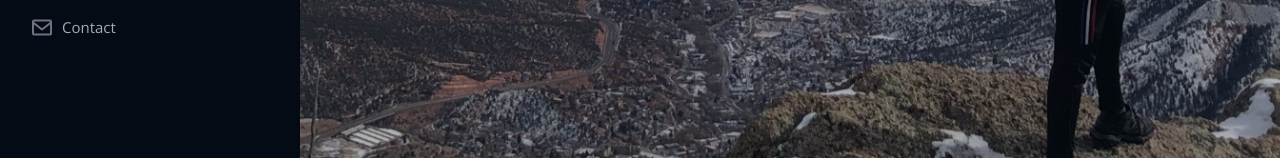
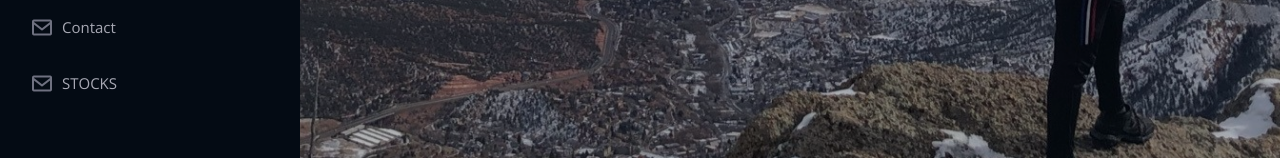
Before and after one commit to chrishardin/chrishardin.github.io, a plain HTML site: page index.html in a window 1280 px wide. Shown: the part 481-639 px from the top of the page. Drawn offline with nearby package versions, Linux system fonts and the light colour scheme.

Commit message:
Update index.html

```diff
--- a/index.html
+++ b/index.html
@@ -63,6 +63,7 @@
           <li><a href="#resume" class="nav-link scrollto"><i class="bx bx-file-blank"></i> <span>Resume</span></a></li>
           <li><a href="#portfolio" class="nav-link scrollto"><i class="bx bx-book-content"></i> <span>Portfolio</span></a></li>
           <li><a href="#contact" class="nav-link scrollto"><i class="bx bx-envelope"></i> <span>Contact</span></a></li>
+          <li><a href="inner-page.html" class"nav-link scrollto"><i class="bx bx-envelope"></i> <span>STOCKS</a></i>
         </ul>
       </nav><!-- .nav-menu -->
     </div>
```
